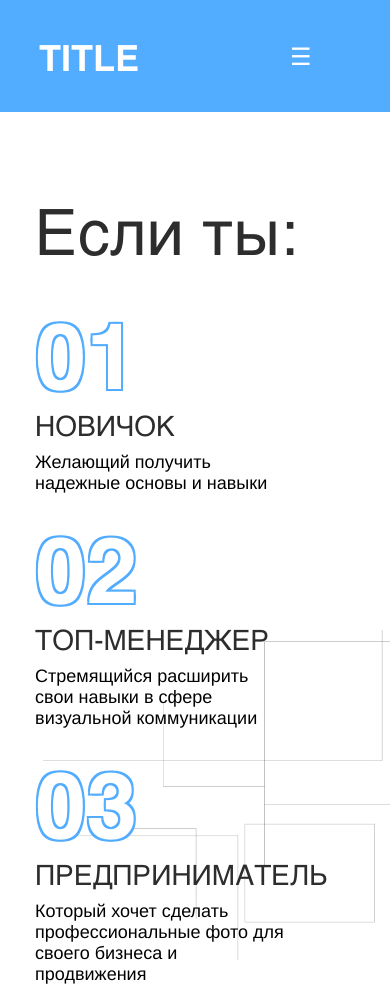
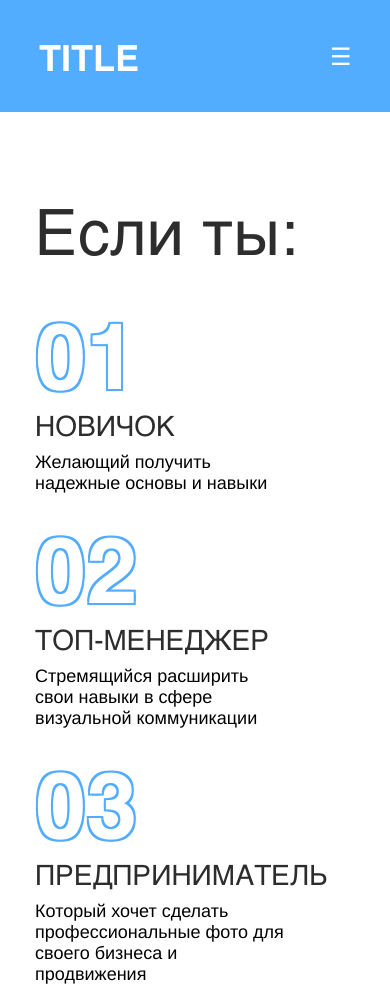
Before and after one commit to prokharovaky/Kursach, a plain HTML site: page HTML/index.html in a window 390 px wide. Shown: the top 988 px of the page. Drawn offline with Linux system fonts and the light colour scheme; files whose address does not match are found by name.

Commit message:
Update styles.css

```diff
--- a/HTML/styles.css
+++ b/HTML/styles.css
@@ -357,6 +357,7 @@ a.phone
     main
     {
         background-color: white;
+        background-image: none;
     }
 }
 
@@ -617,6 +618,8 @@ a.phone
 
 
 
+
+
 }
 
 @media (max-width: 540px) {
@@ -642,6 +645,7 @@ a.phone
 
     .burger-menu-icon {
         margin-right: -100px ;
+        margin-left: 40px;
     }
 
     header .takePartButton
```
